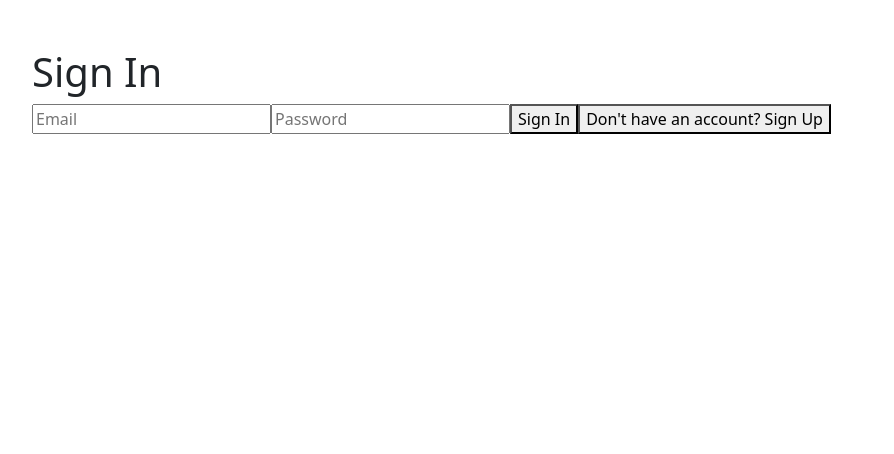
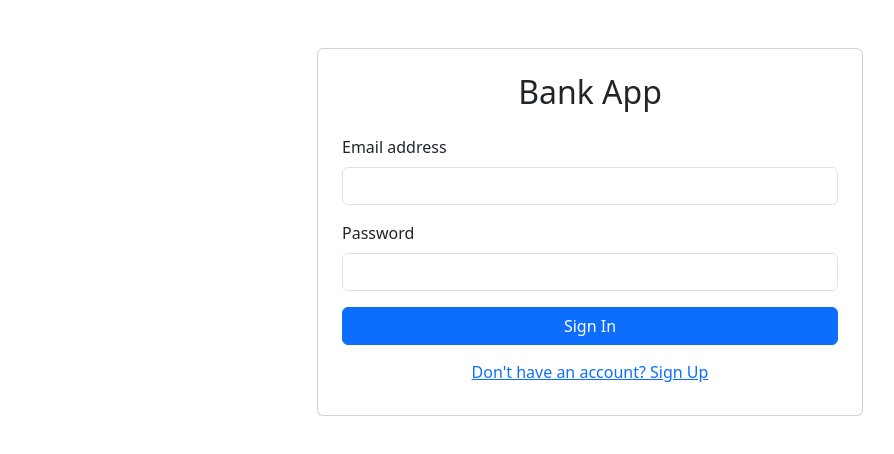
Before and after one commit to kevinxu98/bank-service-app-reactjs, a React (Create React App) app: page / in a window 1280 px wide. Shown: the top 454 px of the page, without its empty margins (50-944 px from the left). Built offline with nearby package versions, Linux system fonts and the light colour scheme; no server answers.

Commit message:
adding initial styles

```diff
--- a/src/components/auth/Auth.tsx
+++ b/src/components/auth/Auth.tsx
@@ -2,7 +2,7 @@ import React, { useState } from 'react';
 import { supabase } from '../../supabaseClient';
 import axios from 'axios';
 
-const Auth = () => {
+const Auth: React.FC = ()=> {
   const [firstName, setFirstName] = useState('');
   const [lastName, setLastName] = useState('');
   const [email, setEmail] = useState('');
@@ -66,45 +66,70 @@ const Auth = () => {
   };
 
   return (
-    <div className='container mt-5'>
-      <h1>{isSignUp ? 'Sign Up' : 'Sign In'}</h1>
-      {isSignUp ? (
+    <div className="container mt-5">
+      <div className="row justify-content-center">
+        <div className="col-md-6">
+          <div className="card p-4">
+            <h2 className="text-center mb-4">Bank App</h2>
+            {error && <div className="alert alert-danger">{error}</div>}
+            {isSignUp && (
               <>
+                <div className="mb-3">
+                  <label htmlFor="firstName" className="form-label">First Name</label>
                   <input
                     type="text"
+                    className="form-control"
+                    id="firstName"
                     value={firstName}
                     onChange={(e) => setFirstName(e.target.value)}
-            placeholder="First Name"
                   />
+                </div>
+                <div className="mb-3">
+                  <label htmlFor="lastName" className="form-label">Last Name</label>
                   <input
                     type="text"
+                    className="form-control"
+                    id="lastName"
                     value={lastName}
                     onChange={(e) => setLastName(e.target.value)}
-            placeholder="Last Name"
                   />
+                </div>
               </>
-      ) : null}
+            )}
+            <div className="mb-3">
+              <label htmlFor="email" className="form-label">Email address</label>
               <input
                 type="email"
+                className="form-control"
+                id="email"
                 value={email}
                 onChange={(e) => setEmail(e.target.value)}
-        placeholder="Email"
               />
+            </div>
+            <div className="mb-3">
+              <label htmlFor="password" className="form-label">Password</label>
               <input
                 type="password"
+                className="form-control"
+                id="password"
                 value={password}
                 onChange={(e) => setPassword(e.target.value)}
-        placeholder="Password"
               />
-      {isSignUp ? (
-        <button onClick={handleSignUp}>Sign Up</button>
-      ) : (
-        <button onClick={handleSignIn}>Sign In</button>
-      )}
-      <button onClick={() => setIsSignUp(!isSignUp)}>
+            </div>
+            <div className="d-grid gap-2">
+              <button className="btn btn-primary" onClick={isSignUp ? handleSignUp : handleSignIn}>
+                {isSignUp ? 'Sign Up' : 'Sign In'}
+              </button>
+              <button
+                className="btn btn-link"
+                onClick={() => setIsSignUp(!isSignUp)}
+              >
                 {isSignUp ? 'Already have an account? Sign In' : "Don't have an account? Sign Up"}
               </button>
-      {error && <p>{error}</p>}
+            </div>
+          </div>
+        </div>
+      </div>
     </div>
   );
 };
--- a/src/components/chequing/Chequing.tsx
+++ b/src/components/chequing/Chequing.tsx
@@ -43,12 +43,23 @@ const Chequing: React.FC<ChequingProps> = ({ onReload }) => {
   };
 
   return (
-    <div>
-      <h1>Chequing</h1>
-      <input type="number" value={amount} onChange={(e) => setAmount(parseInt(e.target.value))} />
-      <button onClick={handleDeposit}>Deposit</button>
-      <button onClick={handleWithdraw}>Withdraw</button>
-      {error && <div>Error: {error}</div>}
+    <div className="card p-4 mb-4">
+      <h2 className="text-center mb-4">Chequing</h2>
+      <div className="mb-3">
+        <label htmlFor="amount" className="form-label">Amount</label>
+        <input
+          type="number"
+          className="form-control"
+          id="amount"
+          value={amount}
+          onChange={(e) => setAmount(parseInt(e.target.value))}
+        />
+      </div>
+      <div className="d-grid gap-2">
+        <button className="btn btn-primary rounded-pill" onClick={handleDeposit}>Deposit</button>
+        <button className="btn btn-secondary rounded-pill" onClick={handleWithdraw}>Withdraw</button>
+      </div>
+      {error && <div className="alert alert-danger mt-3">{error}</div>}
     </div>
   );
 };
--- a/src/components/dashboard/Dashboard.tsx
+++ b/src/components/dashboard/Dashboard.tsx
@@ -18,11 +18,23 @@ function Dashboard() {
   };
 
   return (
-    <div>
-      <h1>Dashboard</h1>
-      {userId && <Summary userId={userId} reloadTrigger={reloadTrigger} />}
-      <Chequing onReload={handleButtonClick} />
-      <Saving onReload={handleButtonClick} />
+    <div className="container mt-5">
+      <div className="row justify-content-center">
+        <div className="col-md-8">
+          <div className="card p-4">
+            <h1 className="text-center mb-4">Bank Dashboard</h1>
+            {userId && <Summary userId={userId} reloadTrigger={reloadTrigger} />}
+            <div className="row">
+              <div className="col-md-6">
+                <Chequing onReload={handleButtonClick} />
+              </div>
+              <div className="col-md-6">
+                <Saving onReload={handleButtonClick} />
+              </div>
+            </div>
+          </div>
+        </div>
+      </div>
     </div>
   );
 }
--- a/src/components/saving/Saving.tsx
+++ b/src/components/saving/Saving.tsx
@@ -47,14 +47,25 @@ const Saving: React.FC<SavingProps> = ({ onReload }) => {
         }
     }
     return (
-        <div>
-            <h1>Saving</h1>
-            <input type="number" value={amount} onChange={(e) => setAmount(parseInt(e.target.value))} />
-            <button onClick={handleDeposit}>Deposit</button>
-            <button onClick={handleWithdraw}>Withdraw</button>
-            {error && <div>Error: {error}</div>}
+        <div className="card p-4 mb-4">
+          <h2 className="text-center mb-4">Saving</h2>
+          <div className="mb-3">
+            <label htmlFor="amount" className="form-label">Amount</label>
+            <input
+              type="number"
+              className="form-control"
+              id="amount"
+              value={amount}
+              onChange={(e) => setAmount(parseInt(e.target.value))}
+            />
+          </div>
+          <div className="d-grid gap-2">
+            <button className="btn btn-primary rounded-pill" onClick={handleDeposit}>Deposit</button>
+            <button className="btn btn-secondary rounded-pill" onClick={handleWithdraw}>Withdraw</button>
+          </div>
+          {error && <div className="alert alert-danger mt-3">{error}</div>}
         </div>
-    )
+      );
 }
 
 export default Saving;
--- a/src/components/summary/Summary.tsx
+++ b/src/components/summary/Summary.tsx
@@ -49,13 +49,12 @@ function Summary({ userId, reloadTrigger }: SummaryProps) {
   }
 
   return (
-    <div>
-      <h1>Account Summary</h1>
+    <div className="card p-4 mb-4">
       {bankRecord ? (
         <div>
-          <p>Account Holder: {bankRecord.firstName} {bankRecord.lastName}</p>
-          <p>Chequing Account Balance: {bankRecord.chequingAcctBalance}</p>
-          <p>Savings Account Balance: {bankRecord.savingsAcctBalance}</p>
+          <p><strong>Account Holder:</strong> {bankRecord.firstName} {bankRecord.lastName}</p>
+          <p><strong>Chequing Account Balance:</strong> {bankRecord.chequingAcctBalance}</p>
+          <p><strong>Savings Account Balance:</strong> {bankRecord.savingsAcctBalance}</p>
         </div>
       ) : (
         <p>No bank record found.</p>
```
Lines whose indentation alone changed are shown as unchanged.
